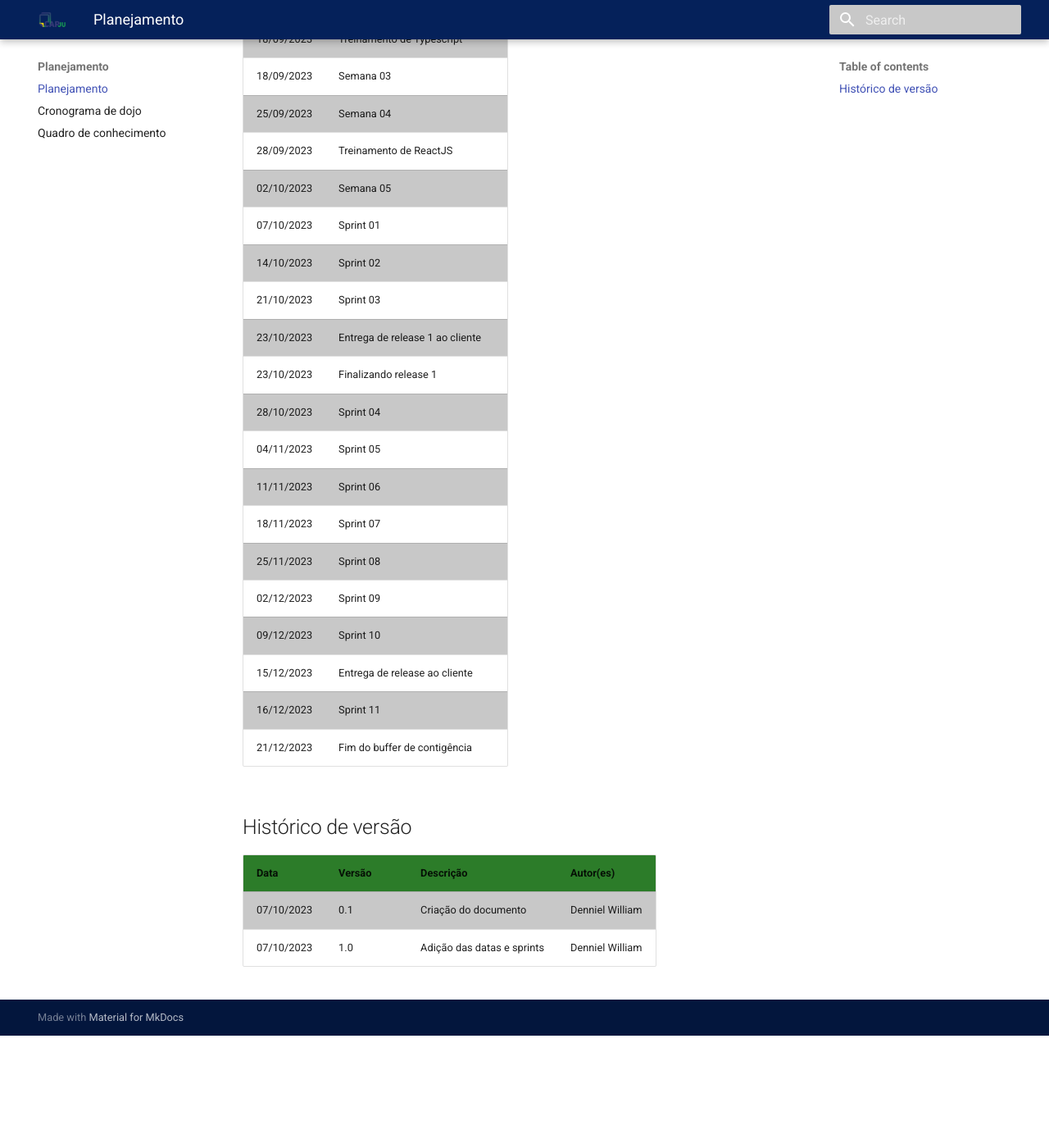
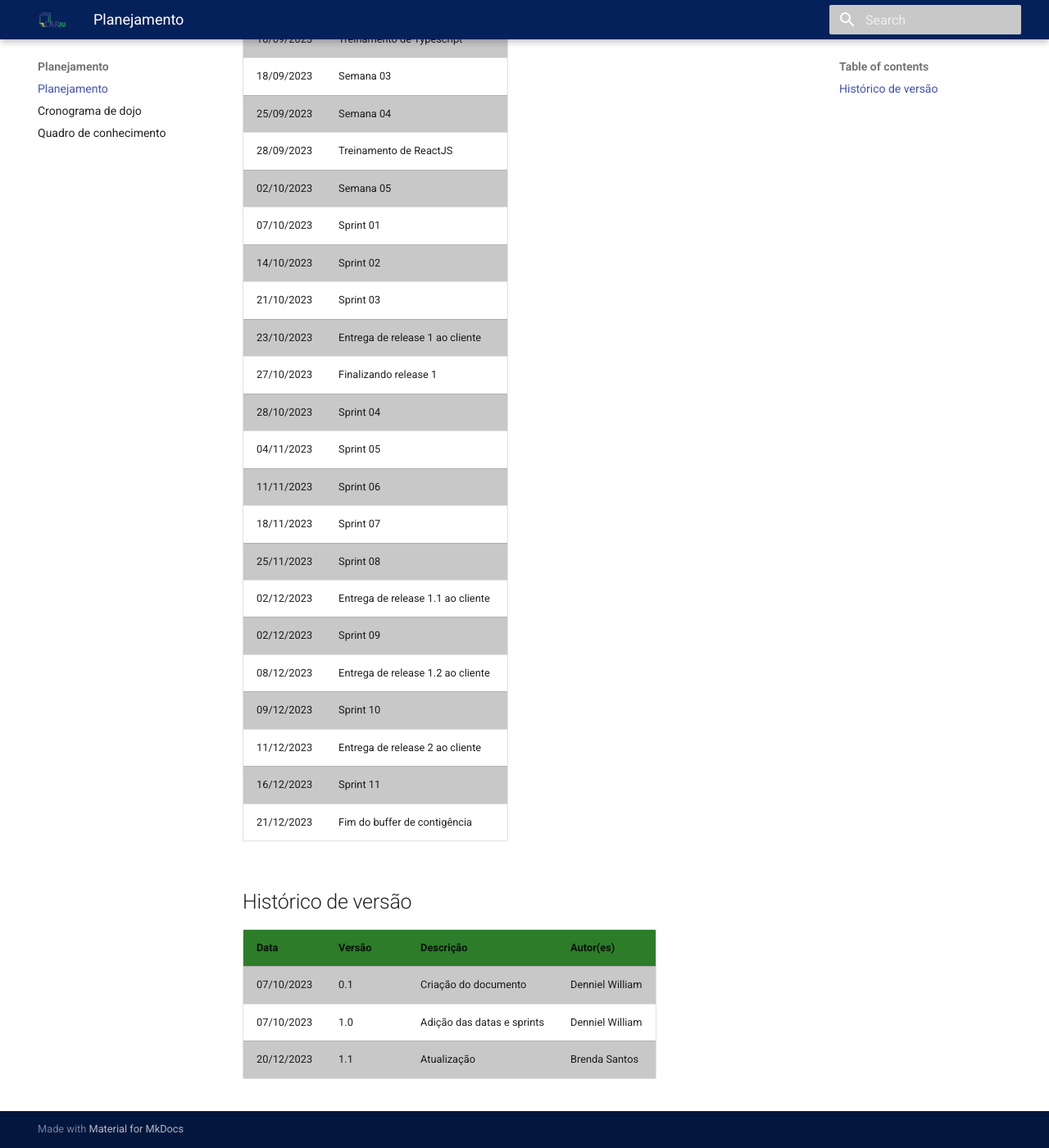
Before and after one commit to fga-eps-mds/2023-2-CAPJu-Doc, an MkDocs documentation site: the page built from docs/planejamento/planejamento.md, in a window 1280 px wide and 1400 px high, scrolled down 430 px. Shown: the whole window at 82% size. Built offline with MkDocs 1.6.1 and Material for MkDocs 9.7.7, drawn with Linux system fonts in a browser that asks for light colours; before the commit the page ends 1693 px from its top, so only the background shows below that.

Commit message:
Atualizando planejamento
Co-authored-by: WashingtonBispo <juniorbispo515@gmail.com>

```diff
--- a/docs/planejamento/planejamento.md
+++ b/docs/planejamento/planejamento.md
@@ -15,15 +15,17 @@
 | 14/10/2023 | Sprint 02 |
 | 21/10/2023 | Sprint 03 |
 | 23/10/2023 | Entrega de release 1 ao cliente |
-| 23/10/2023 | Finalizando release 1 |
+| 27/10/2023 | Finalizando release 1 |
 | 28/10/2023 | Sprint 04 |
 | 04/11/2023 | Sprint 05 |
 | 11/11/2023 | Sprint 06 |
 | 18/11/2023 | Sprint 07 |
 | 25/11/2023 | Sprint 08 |
+| 02/12/2023 | Entrega de release 1.1 ao cliente |
 | 02/12/2023 | Sprint 09 |
+| 08/12/2023 | Entrega de release 1.2 ao cliente |
 | 09/12/2023 | Sprint 10 |
-| 15/12/2023 | Entrega de release ao cliente |
+| 11/12/2023 | Entrega de release 2 ao cliente |
 | 16/12/2023 | Sprint 11 |
 | 21/12/2023 | Fim do buffer de contigência |
 
@@ -33,3 +35,4 @@
 | ---- | ------ | --------- | --------- |
 | 07/10/2023 | 0.1 | Criação do documento | Denniel William |
 | 07/10/2023 | 1.0 | Adição das datas e sprints | Denniel William |
+| 20/12/2023 | 1.1 | Atualização | Brenda Santos |
```
